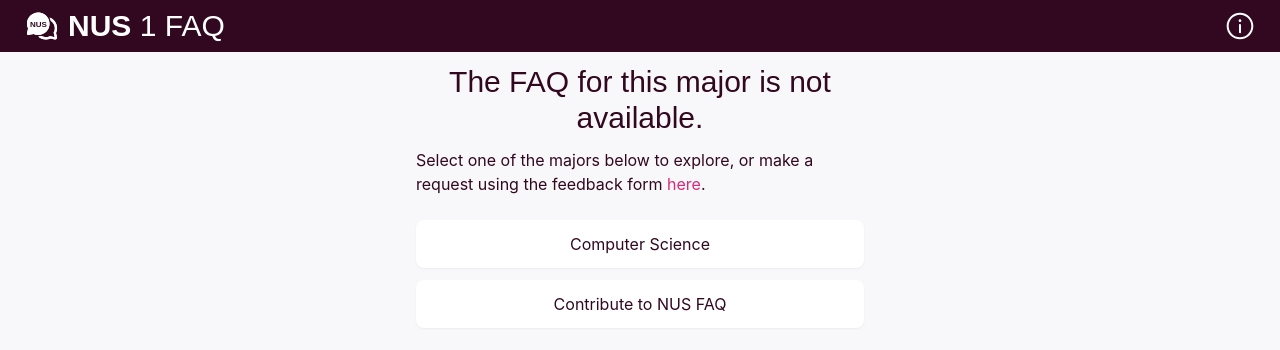
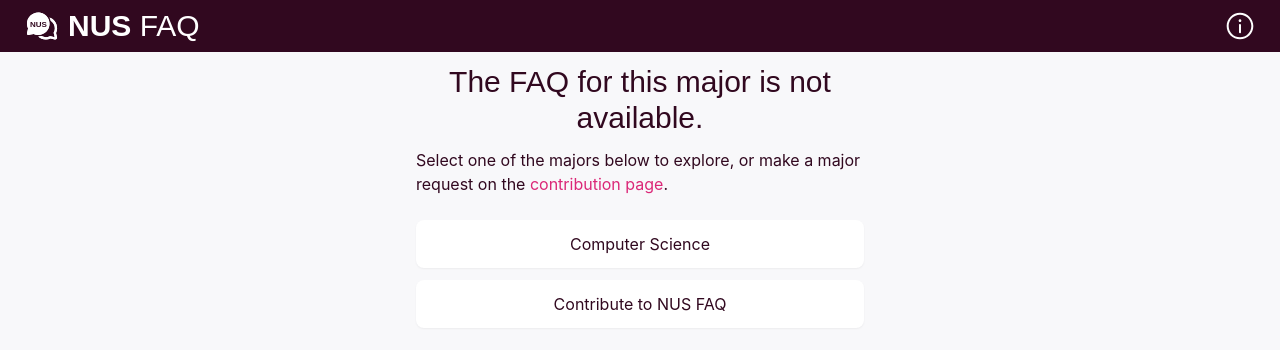
Before and after one commit to lesterong/nus-faq, a React (Create React App) app: page /1/1 in a window 1280 px wide. Shown: the top 350 px of the page. Built offline with nearby package versions, Linux system fonts and the light colour scheme.

Commit message:
improve links to contribute

```diff
--- a/src/components/AboutModal.js
+++ b/src/components/AboutModal.js
@@ -1,5 +1,6 @@
 import Modal from 'react-modal';
 import { Link, useParams } from 'react-router-dom';
+import majors from '../utils/majors';
 import styleScheme from '../utils/styleScheme';
 
 const AboutModal = ({ isOpen, onRequestClose }) => {
@@ -33,7 +34,7 @@
         .
       </p>
       <p className="mt-1">
-        {major ? (
+        {majors.includes(major) ? (
           <>
             If you would like to contribute to the&nbsp;
             {major.toUpperCase()}
@@ -44,7 +45,7 @@
         ) : (
           <>
             You can now submit your questions and answers for all majors in NUS&nbsp;
-            <Link className={textColor} onClick={onRequestClose} to="../contribute">here</Link>
+            <Link className={textColor} onClick={onRequestClose} to="/contribute">here</Link>
             !
           </>
         )}
--- a/src/components/Home.js
+++ b/src/components/Home.js
@@ -1,4 +1,4 @@
-import { useNavigate } from 'react-router-dom';
+import { useNavigate, Link } from 'react-router-dom';
 import Navbar from './Navbar';
 
 const Home = ({ notFound = false }) => {
@@ -13,9 +13,8 @@
             The FAQ for this major is not available.
           </h1>
           <p className="md:px-0 px-3 font-normal">
-            Select one of the majors below to explore, or make a request using
-            the feedback form&nbsp;
-            <a href="https://forms.gle/ivY3YVdxd3x2Zdqq6" rel="noopener nofollow noreferrer" target="_blank">here</a>
+            Select one of the majors below to explore, or make a major request on the&nbsp;
+            <Link to="/contribute">contribution page</Link>
             .
           </p>
         </div>
--- a/src/components/Navbar.js
+++ b/src/components/Navbar.js
@@ -1,11 +1,12 @@
 import { useNavigate, useParams } from 'react-router-dom';
 import { useState } from 'react';
+import AboutModal from './AboutModal';
 import Logo from '../assets/Logo';
 import Search from '../assets/Search';
 import Close from '../assets/Close';
 import Info from '../assets/Info';
 import categories from '../utils/categories';
-import AboutModal from './AboutModal';
+import majors from '../utils/majors';
 import styleScheme from '../utils/styleScheme';
 
 const Navbar = ({ handleQuery = {} }) => {
@@ -38,8 +39,8 @@
           <Logo />
           <h1>
             <b> NUS </b>
-            {major && major.toUpperCase()}
-            {major && <span>&nbsp;</span>}
+            {majors.includes(major) && major.toUpperCase()}
+            {majors.includes(major) && <span>&nbsp;</span>}
             FAQ
           </h1>
         </button>
```
Also changed, not shown: .eslintrc.json.
